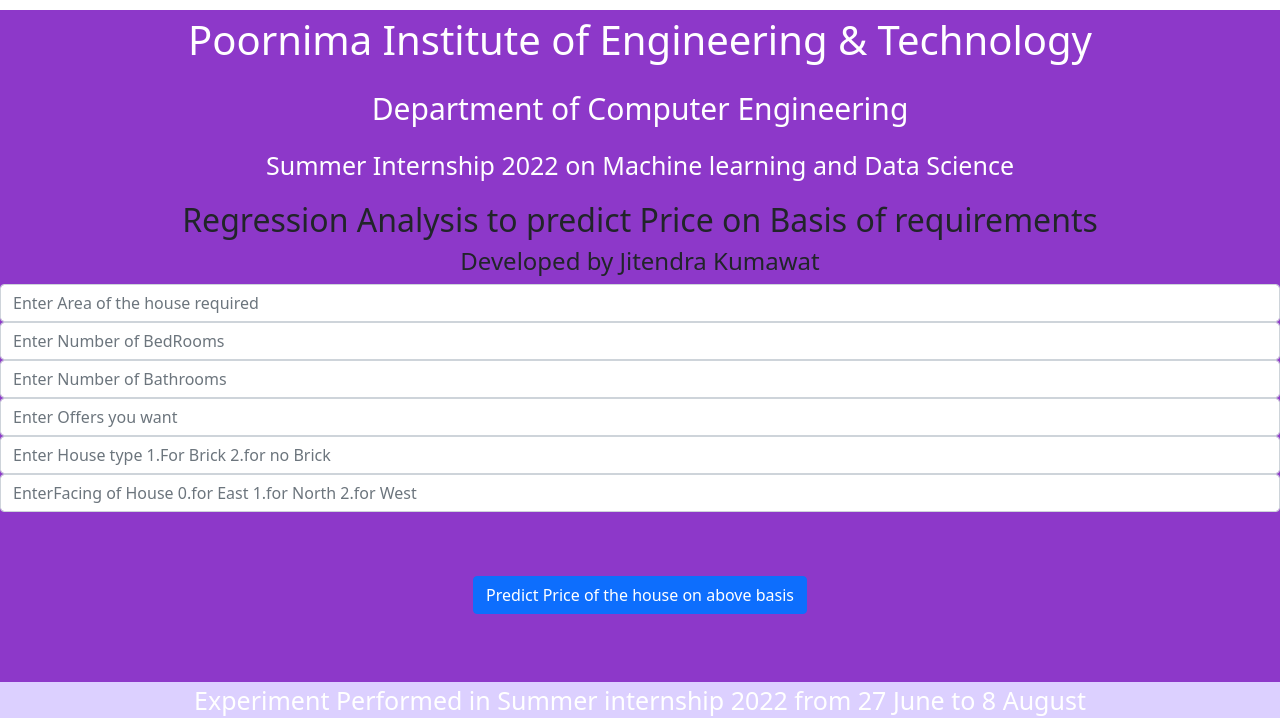
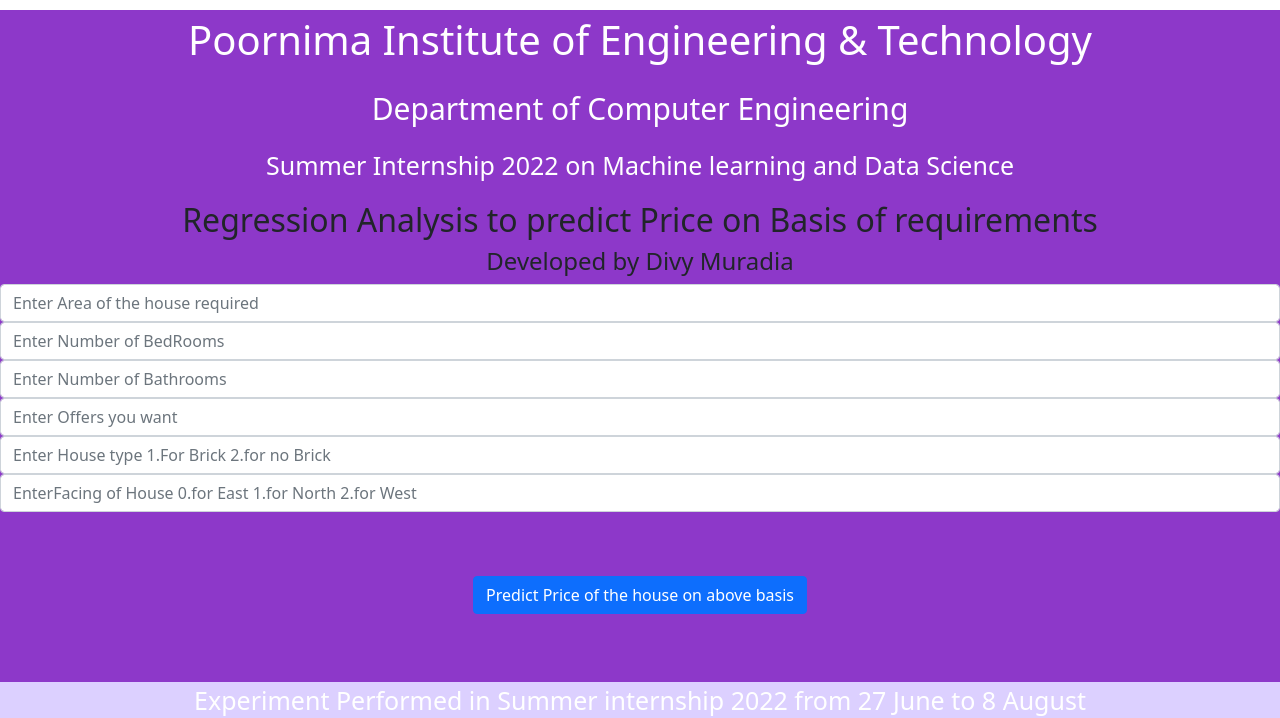
Before and after one commit to divymuradia/house-pridiction, a Flask app: page / in a window 1280 px wide. Shown: the top 718 px of the page. Run offline with Flask 2, Linux system fonts and the light colour scheme; parts of the project's set-up code (start-up, migrations or seed data) failed here and were passed over.

Commit message:
Update index.html

```diff
--- a/templates/index.html
+++ b/templates/index.html
@@ -30,7 +30,7 @@ div {text-align: center;}
 
 <div class="login">
 <h2 >Regression Analysis to predict Price on Basis of requirements</h2>
-<h4>Developed by Jitendra Kumawat</h4>
+<h4>Developed by Divy Muradia</h4>
 <!-- Main Input For Receiving Query to our ML -->
 <form action="{{ url_for('predict')}}"method="get">
 <div class="form-floating mb-3">
```
